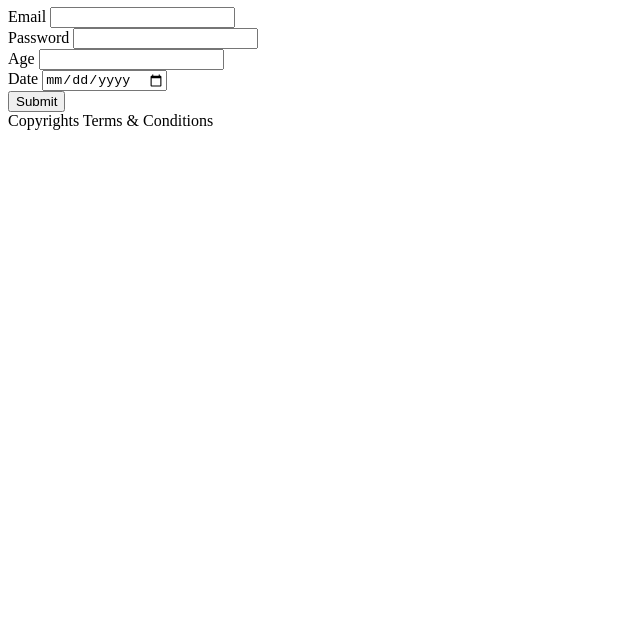
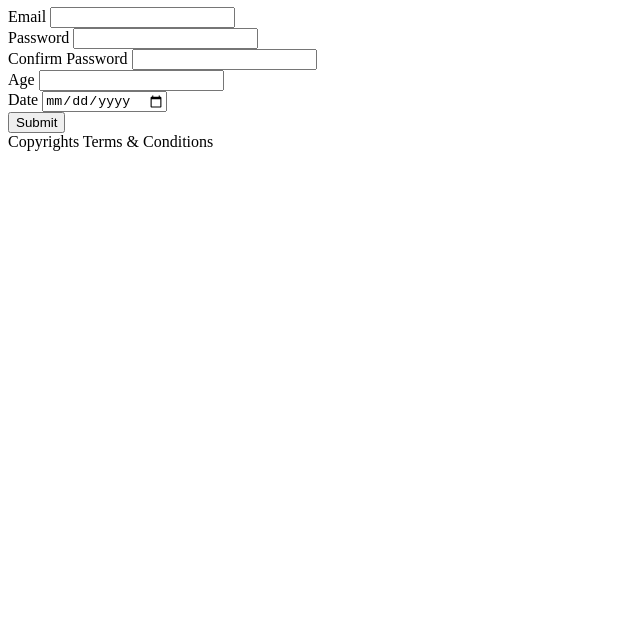
Before and after one commit to MaddieAB/Practise-Site, a plain HTML site: page login.html in a window 1280 px wide. Shown: the part 166-800 px from the top of the page, without its empty margins (0-640 px from the left). Drawn offline with Linux system fonts and the light colour scheme.

Commit message:
confirm password

```diff
--- a/login.html
+++ b/login.html
@@ -24,6 +24,10 @@
             <input type="password" required/>
         </div>
         <div>
+            <label>Confirm Password</label>
+            <input type="password">
+        </div>
+        <div>
             <label>Age</label>
             <input type="number"/>
         </div>
```
